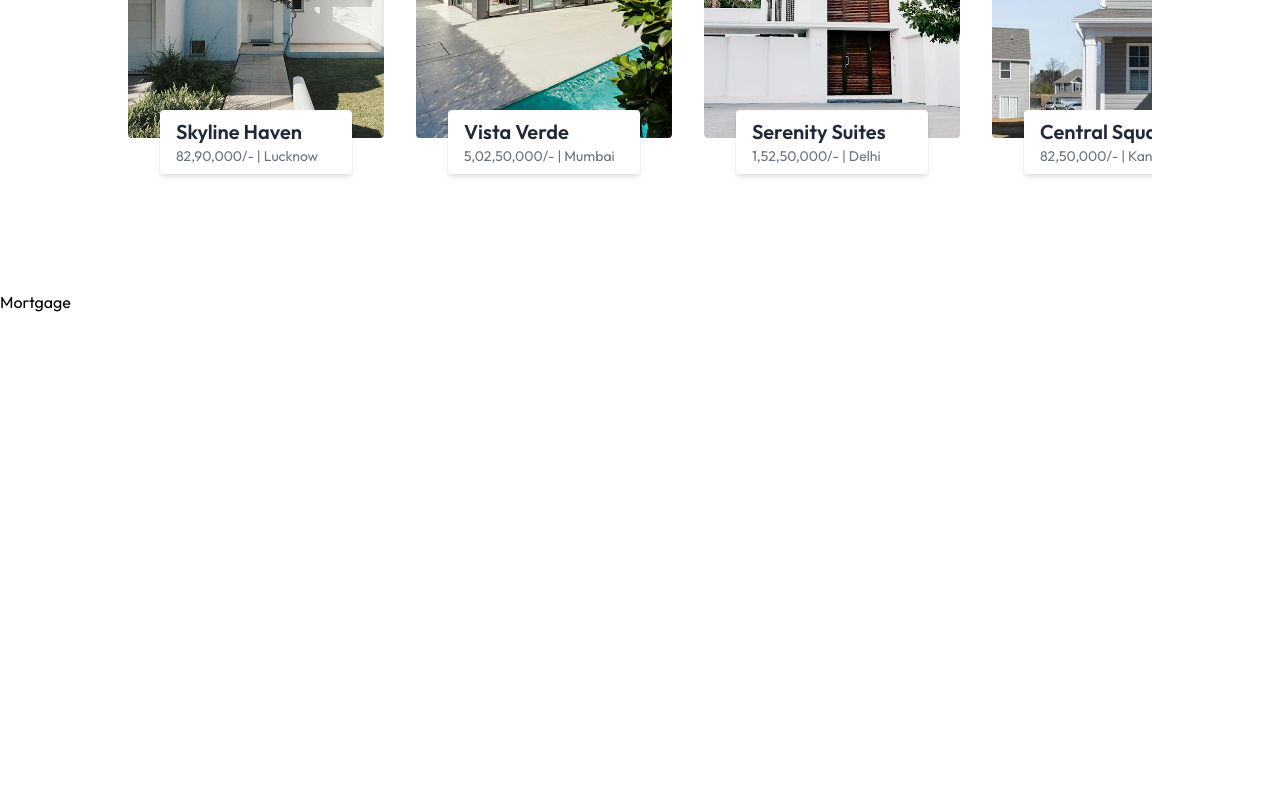
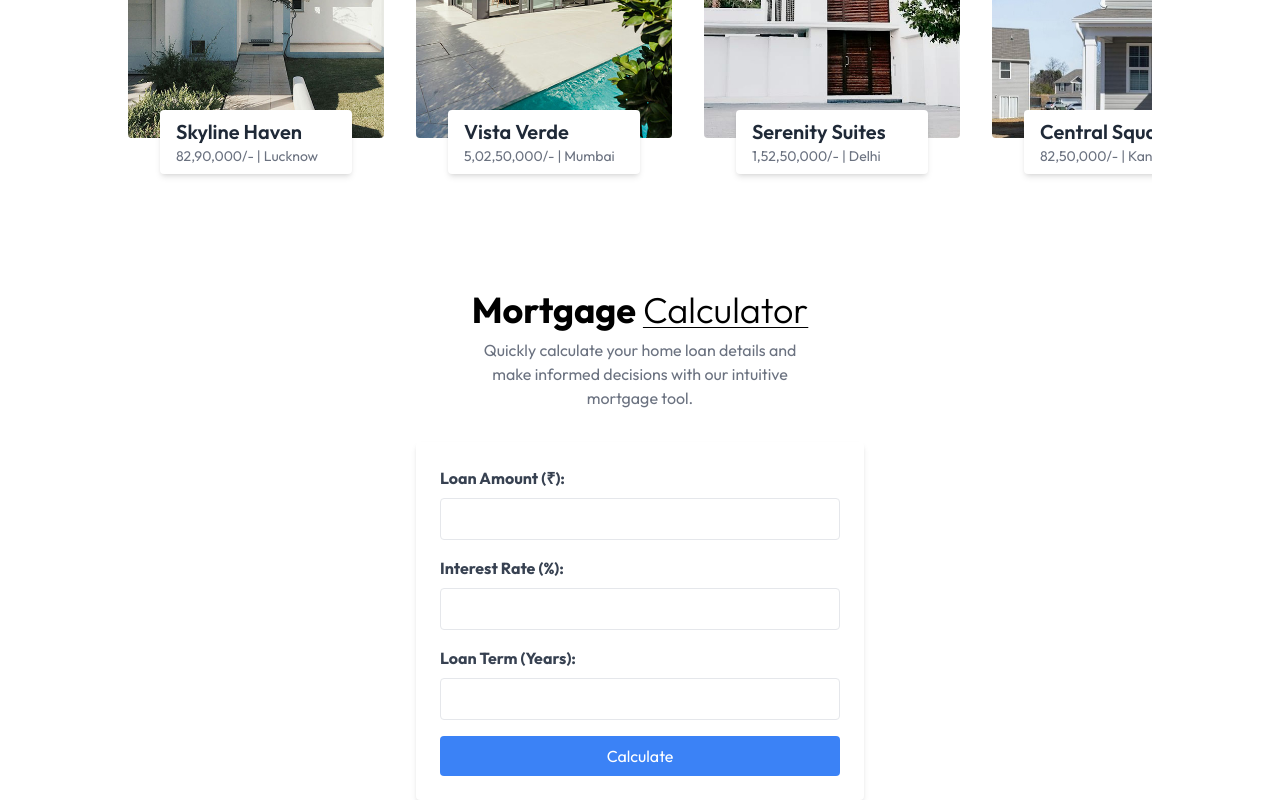
Before and after one commit to Vaibhav-Rajput-connect/Capstone-Project-Loan-Calculator-, a React (Vite) app in the folder capstone/: page / in a window 1280 px wide. Shown: the part 2158-2958 px from the top of the page. Before the commit the page ends 2472 px from the top, so only its background shows below. Built offline with nearby package versions, Linux system fonts and the light colour scheme.

Commit message:
made Mortgage Calculator

```diff
--- a/capstone/src/components/Mortgage.jsx
+++ b/capstone/src/components/Mortgage.jsx
@@ -1,9 +1,75 @@
-import React from 'react'
+import React, { useState } from 'react';
 
 const Mortgage = () => {
+  const [loanAmount, setLoanAmount] = useState('');
+  const [interestRate, setInterestRate] = useState('');
+  const [loanTerm, setLoanTerm] = useState('');
+  const [monthlyPayment, setMonthlyPayment] = useState(null);
+
+  const calculateMortgage = (e) => {
+    e.preventDefault();
+    const principal = parseFloat(loanAmount);
+    const monthlyInterest = parseFloat(interestRate) / 100 / 12;
+    const numberOfPayments = parseFloat(loanTerm) * 12;
+
+    if (principal && monthlyInterest && numberOfPayments) {
+      const payment =
+        (principal * monthlyInterest * Math.pow(1 + monthlyInterest, numberOfPayments)) /
+        (Math.pow(1 + monthlyInterest, numberOfPayments) - 1);
+      setMonthlyPayment(payment.toFixed(2));
+    } else {
+      setMonthlyPayment(null);
+    }
+  };
+
   return (
-    <div>Mortgage</div>
-  )
-}
+    <div className='' id='#Mortgage Calculator'>
+        <h1 className='text-2xl sm:text-4xl font-bold mb-2 text-center'>Mortgage <span className='font-light underline underline-offset-4 under decoration-1 '>Calculator</span></h1>
+        <p className='text-center text-gray-500 mb-8 max-w-80 mx-auto'>Quickly calculate your home loan details and make informed decisions with our intuitive mortgage tool.</p>
 
-export default Mortgage
+        <form onSubmit={calculateMortgage} className="max-w-md mx-auto bg-white p-6 rounded shadow-md">
+          <div className="mb-4">
+            <label className="block text-gray-700 font-bold mb-2">Loan Amount (₹):</label>
+            <input
+              type="number"
+              value={loanAmount}
+              onChange={(e) => setLoanAmount(e.target.value)}
+              className="w-full p-2 border rounded"
+              required
+            />
+          </div>
+          <div className="mb-4">
+            <label className="block text-gray-700 font-bold mb-2">Interest Rate (%):</label>
+            <input
+              type="number"
+              step="0.01"
+              value={interestRate}
+              onChange={(e) => setInterestRate(e.target.value)}
+              className="w-full p-2 border rounded"
+              required
+            />
+          </div>
+          <div className="mb-4">
+            <label className="block text-gray-700 font-bold mb-2">Loan Term (Years):</label>
+            <input
+              type="number"
+              value={loanTerm}
+              onChange={(e) => setLoanTerm(e.target.value)}
+              className="w-full p-2 border rounded"
+              required
+            />
+          </div>
+          <button type="submit" className="w-full bg-blue-500 text-white py-2 px-4 rounded hover:bg-blue-600">
+            Calculate
+          </button>
+        </form>
+        {monthlyPayment && (
+          <div className="mt-6 text-center">
+            <h2 className="text-xl font-bold">Monthly Payment: ₹{monthlyPayment}</h2>
+          </div>
+        )}
+    </div>
+  );
+};
+
+export default Mortgage;
```
